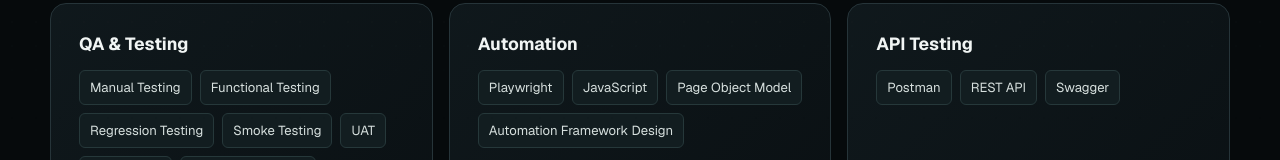
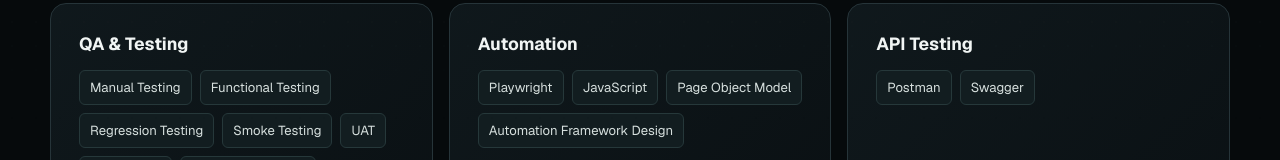
Before and after one commit to subirkundu/subir-kundu-portfolio, a Next.js app: page /skills in a window 1280 px wide. Shown: the part 422-582 px from the top of the page. Built offline with nearby package versions, Linux system fonts and the light colour scheme.

Commit message:
Update API Testing skills by removing 'REST API'
Removed 'REST API' from the API Testing skill group.

```diff
--- a/src/content/skills.ts
+++ b/src/content/skills.ts
@@ -1,7 +1,7 @@
 export const skillGroups = [
   { title: "QA & Testing", items: ["Manual Testing", "Functional Testing", "Regression Testing", "Smoke Testing", "UAT", "E2E Testing", "Exploratory Testing", "Test Planning", "Test Case Design", "Defect Reporting"] },
   { title: "Automation", items: ["Playwright", "JavaScript", "Page Object Model", "Automation Framework Design"] },
-  { title: "API Testing", items: ["Postman", "REST API", "Swagger"] },
+  { title: "API Testing", items: ["Postman", "Swagger"] },
   { title: "Performance Testing", items: ["JMeter"] },
   { title: "Test Management", items: ["Jira", "TestRail"] },
   { title: "Development / Technical", items: ["Git", "SQL", "HTML", "CSS", "JavaScript"] },
```
